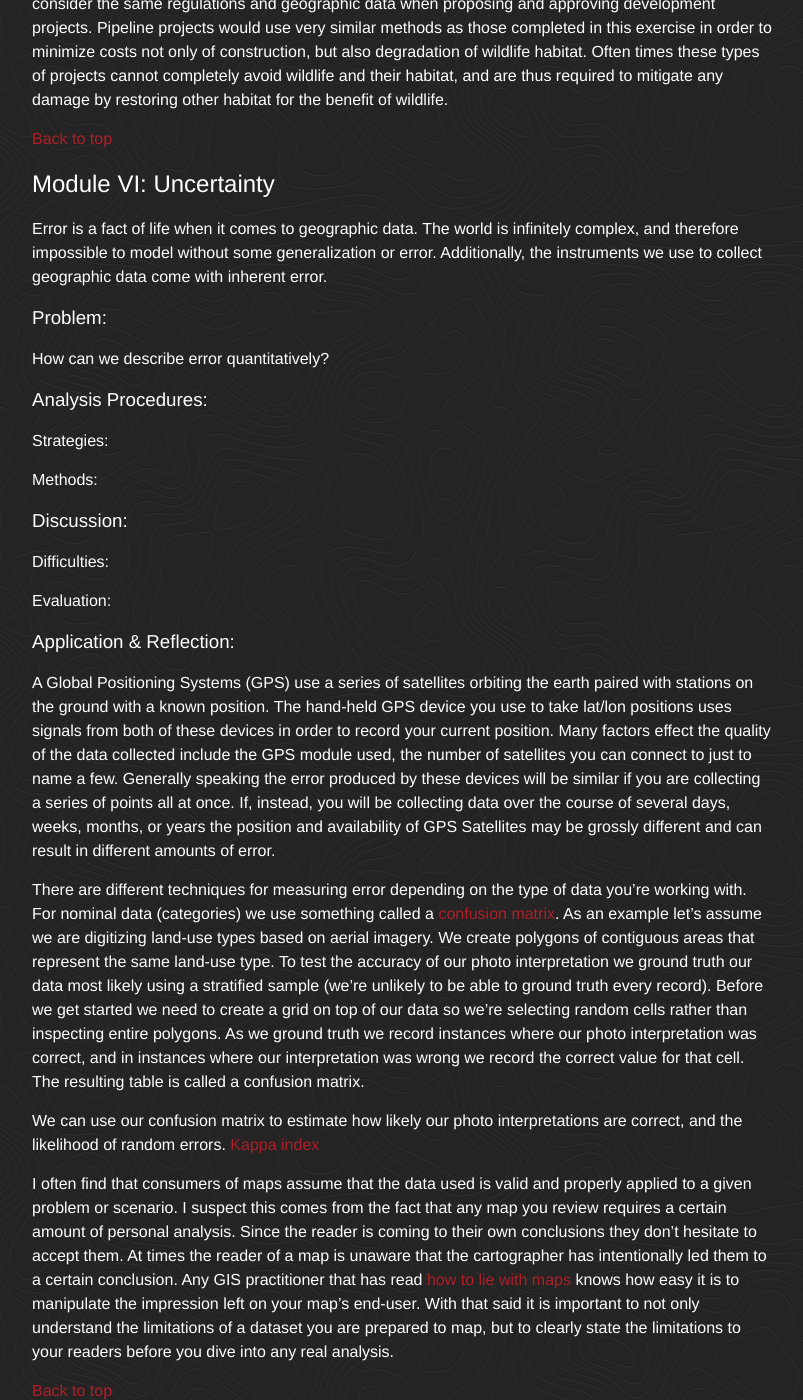
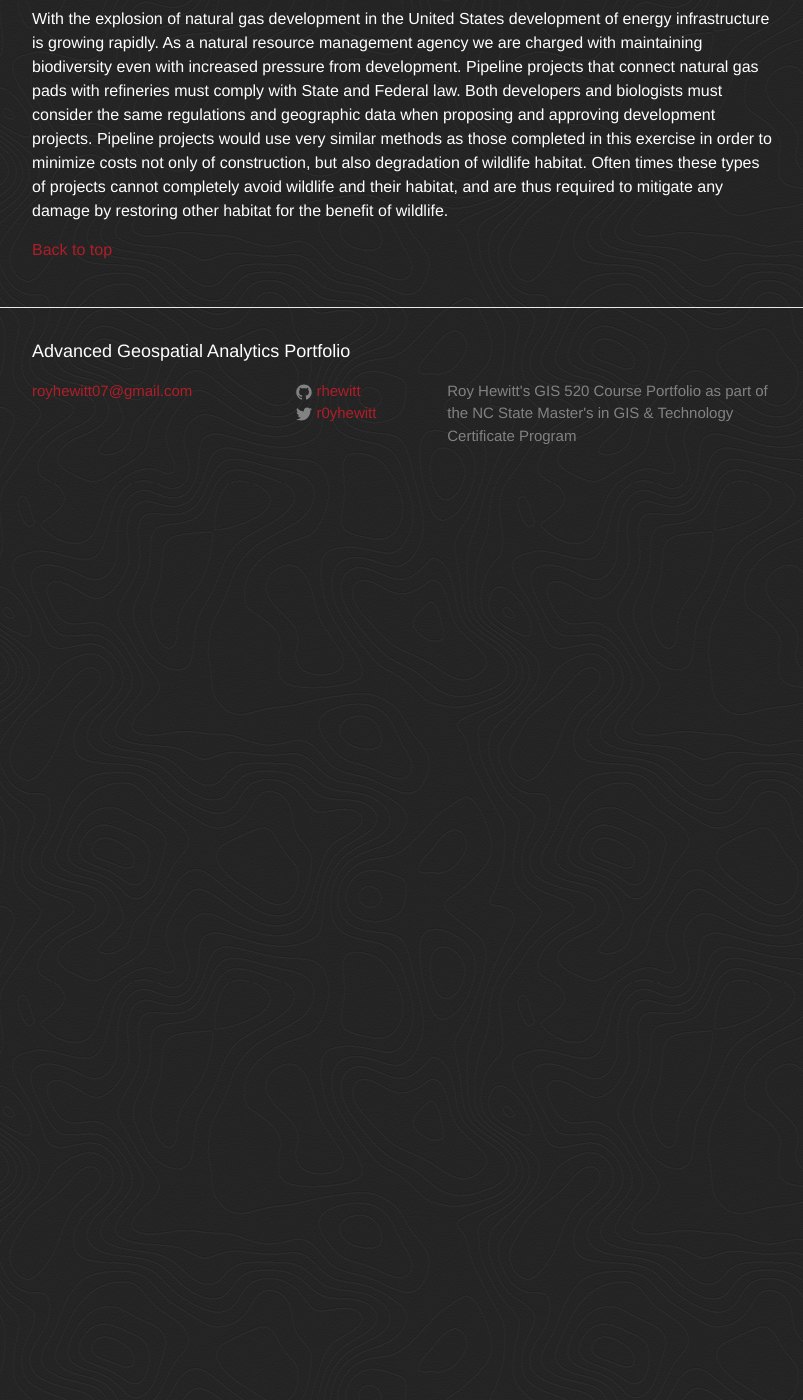
Before and after one commit to rhewitt22/advanced-spatial-analysis, a Jekyll site: the page built from _posts/2014-09-11-turning-data-into-information.md, in a window 1280 px wide and 1400 px high, scrolled down 11493 px. Shown: the whole window, without its empty margins (238-1041 px from the left). Built offline with Jekyll 4.4.1, drawn with Linux system fonts in a browser that asks for light colours; after the commit the page ends 12000 px from its top, so only the background shows below that; some of the changed text lies outside the part shown.

Commit message:
Finished turning data into information

```diff
--- a/_posts/2014-09-11-turning-data-into-information.md
+++ b/_posts/2014-09-11-turning-data-into-information.md
@@ -18,7 +18,6 @@ excerpt: "This particular course provided by ESRI's Virtual Campus introduces GI
 [Query and Measurement](#module-iii-query-and-measurement)
 [Transformations and Descriptive Summaries](#module-iv-transformations-and-descriptive-summaries)
 [Optimization and Hypothesis Testing](#module-v-optimization-and-hypothesis-testing)
-[Uncertainty](#module-vi-uncertainty)
 
 ## Module I: Basics of Data and Information
 
@@ -223,6 +222,7 @@ The diagram above shows
 
 #### Difficulties:
 
+Initially when I completed this exercise the default color of the line created as an output of the geoprocessing tool blended in with my background image.  I was very confused as to why the tool didn't generate a least-cost path, but eventually I realized resolving the issue was simple a matter of changing the layer's symbology.
 
 #### Evaluation:
 
@@ -235,37 +235,3 @@ The dashed green line in the image above shows the least-cost path for construct
 With the explosion of natural gas development in the United States development of energy infrastructure is growing rapidly.  As a natural resource management agency we are charged with maintaining biodiversity even with increased pressure from development.  Pipeline projects that connect natural gas pads with refineries must comply with State and Federal law.  Both developers and biologists must consider the same regulations and geographic data when proposing and approving development projects.  Pipeline projects would use very similar methods as those completed in this exercise in order to minimize costs not only of construction, but also degradation of wildlife habitat. Often times these types of projects cannot completely avoid wildlife and their habitat, and are thus required to mitigate any damage by restoring other habitat for the benefit of wildlife.
 
 [Back to top](#top)
-
-## Module VI: Uncertainty
-
-Error is a fact of life when it comes to geographic data.  The world is infinitely complex, and therefore impossible to model without some generalization or error.  Additionally, the instruments we use to collect geographic data come with inherent error.
-
-### Problem:
-
-How can we describe error quantitatively?
-
-### Analysis Procedures:
-
-#### Strategies:
-
-#### Methods:
-
-### Discussion:
-
-#### Difficulties:
-
-#### Evaluation:
-
-
-
-### Application &amp; Reflection:
-
-A Global Positioning Systems (GPS) use a series of satellites orbiting the earth paired with stations on the ground with a known position.  The hand-held GPS device you use to take lat/lon positions uses signals from both of these devices in order to record your current position.  Many factors effect the quality of the data collected include the GPS module used, the number of satellites you can connect to just to name a few.  Generally speaking the error produced by these devices will be similar if you are collecting a series of points all at once.  If, instead, you will be collecting data over the course of several days, weeks, months, or years the position and availability of GPS Satellites may be grossly different and can result in different amounts of error.
-
-There are different techniques for measuring error depending on the type of data you're working with.  For nominal data (categories) we use something called a [confusion matrix](http://en.wikipedia.org/wiki/Confusion_matrix).  As an example let's assume we are digitizing land-use types based on aerial imagery.  We create polygons of contiguous areas that represent the same land-use type.  To test the accuracy of our photo interpretation we ground truth our data most likely using a stratified sample (we're unlikely to be able to ground truth every record).  Before we get started we need to create a grid on top of our data so we're selecting random cells rather than inspecting entire polygons.  As we ground truth we record instances where our photo interpretation was correct, and in instances where our interpretation was wrong we record the correct value for that cell.  The resulting table is called a confusion matrix.
-
-We can use our confusion matrix to estimate how likely our photo interpretations are correct, and the likelihood of random errors. [Kappa index]()
-
-I often find that consumers of maps assume that the data used is valid and properly applied to a given problem or scenario.  I suspect this comes from the fact that any map you review requires a certain amount of personal analysis.  Since the reader is coming to their own conclusions they don't hesitate to accept them.  At times the reader of a map is unaware that the cartographer has intentionally led them to a certain conclusion.  Any GIS practitioner that has read [how to lie with maps](http://www.markmonmonier.com/how_to_lie_with_maps_14880.htm) knows how easy it is to manipulate the impression left on your map's end-user.  With that said it is important to not only understand the limitations of a dataset you are prepared to map, but to clearly state the limitations to your readers before you dive into any real analysis.
-
-[Back to top](#top)
```
Also changed, not shown: other parts of _posts/2014-09-11-turning-data-into-information.md (+1 -1 lines).
